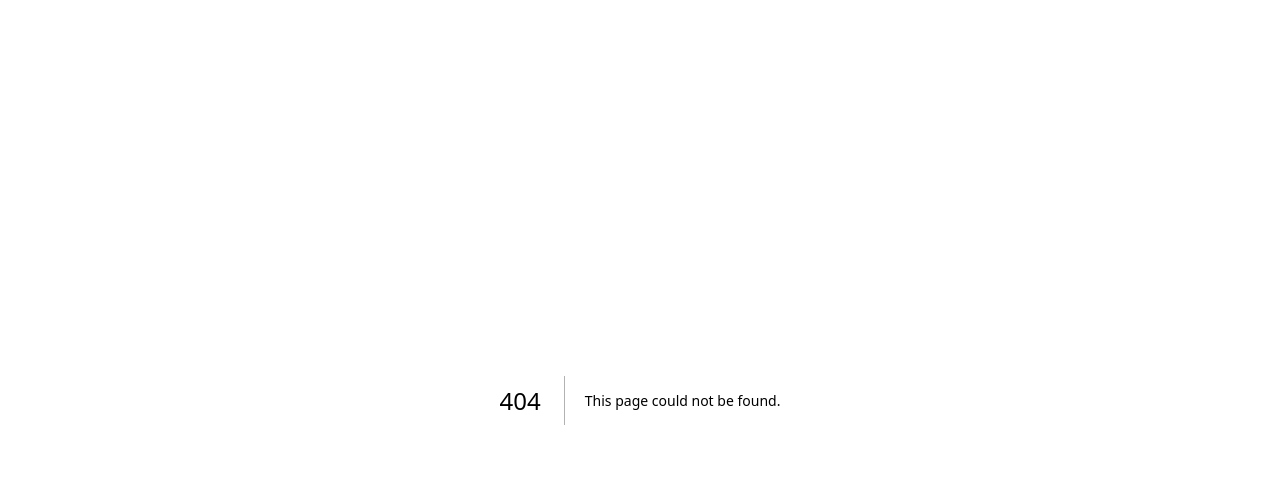
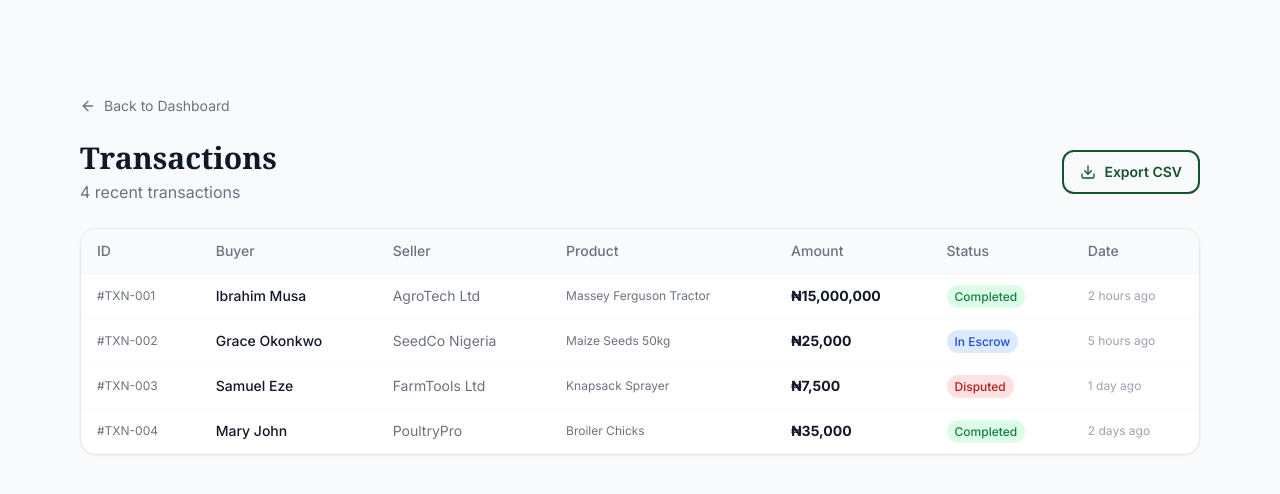
Before and after one commit to marvelmikel5625-hub/Farmbridge, a Next.js app: page /admin/settings/app/admin/transactions in a window 1280 px wide. Before the commit this address had no page. Shown: the top 494 px of the page. Built offline with nearby package versions, Linux system fonts and the light colour scheme; a web font is replaced by a local one.

Commit message:
Create TransactionsPage component for transaction display

```diff
--- /dev/null
+++ b/app/admin/settings/app/admin/transactions/page.tsx
@@ -0,0 +1,68 @@
+import Link from 'next/link';
+import { ArrowLeft, Search, Download } from 'lucide-react';
+
+const transactions = [
+  { id: '#TXN-001', buyer: 'Ibrahim Musa', seller: 'AgroTech Ltd', product: 'Massey Ferguson Tractor', amount: '₦15,000,000', status: 'Completed', date: '2 hours ago' },
+  { id: '#TXN-002', buyer: 'Grace Okonkwo', seller: 'SeedCo Nigeria', product: 'Maize Seeds 50kg', amount: '₦25,000', status: 'In Escrow', date: '5 hours ago' },
+  { id: '#TXN-003', buyer: 'Samuel Eze', seller: 'FarmTools Ltd', product: 'Knapsack Sprayer', amount: '₦7,500', status: 'Disputed', date: '1 day ago' },
+  { id: '#TXN-004', buyer: 'Mary John', seller: 'PoultryPro', product: 'Broiler Chicks', amount: '₦35,000', status: 'Completed', date: '2 days ago' },
+];
+
+export default function TransactionsPage() {
+  return (
+    <div className="min-h-screen bg-gray-50 pt-24 pb-16">
+      <div className="max-w-6xl mx-auto px-4">
+
+        <Link href="/admin" className="flex items-center gap-2 text-sm text-gray-500 hover:text-gray-700 mb-6">
+          <ArrowLeft className="w-4 h-4" /> Back to Dashboard
+        </Link>
+
+        <div className="flex items-center justify-between mb-6">
+          <div>
+            <h1 className="text-3xl font-serif font-bold text-gray-900">Transactions</h1>
+            <p className="text-gray-500 mt-1">{transactions.length} recent transactions</p>
+          </div>
+          <button className="flex items-center gap-2 border-2 border-green-900 text-green-900 px-4 py-2.5 rounded-xl text-sm font-semibold hover:bg-green-50 transition">
+            <Download className="w-4 h-4" /> Export CSV
+          </button>
+        </div>
+
+        <div className="bg-white rounded-2xl shadow-sm border border-gray-200 overflow-hidden">
+          <table className="w-full text-sm">
+            <thead>
+              <tr className="border-b border-gray-100 bg-gray-50">
+                <th className="text-left py-3 px-4 text-gray-500 font-medium">ID</th>
+                <th className="text-left py-3 px-4 text-gray-500 font-medium">Buyer</th>
+                <th className="text-left py-3 px-4 text-gray-500 font-medium">Seller</th>
+                <th className="text-left py-3 px-4 text-gray-500 font-medium">Product</th>
+                <th className="text-left py-3 px-4 text-gray-500 font-medium">Amount</th>
+                <th className="text-left py-3 px-4 text-gray-500 font-medium">Status</th>
+                <th className="text-left py-3 px-4 text-gray-500 font-medium">Date</th>
+              </tr>
+            </thead>
+            <tbody>
+              {transactions.map((txn) => (
+                <tr key={txn.id} className="border-b border-gray-50 hover:bg-gray-50">
+                  <td className="py-3 px-4 text-gray-500 text-xs">{txn.id}</td>
+                  <td className="py-3 px-4 font-medium text-gray-900">{txn.buyer}</td>
+                  <td className="py-3 px-4 text-gray-500">{txn.seller}</td>
+                  <td className="py-3 px-4 text-gray-500 text-xs">{txn.product}</td>
+                  <td className="py-3 px-4 font-bold text-gray-900">{txn.amount}</td>
+                  <td className="py-3 px-4">
+                    <span className={`text-xs px-2 py-1 rounded-full font-medium ${
+                      txn.status === 'Completed' ? 'bg-green-100 text-green-700' :
+                      txn.status === 'In Escrow' ? 'bg-blue-100 text-blue-700' :
+                      'bg-red-100 text-red-700'
+                    }`}>{txn.status}</span>
+                  </td>
+                  <td className="py-3 px-4 text-gray-400 text-xs">{txn.date}</td>
+                </tr>
+              ))}
+            </tbody>
+          </table>
+        </div>
+
+      </div>
+    </div>
+  );
+}
```
